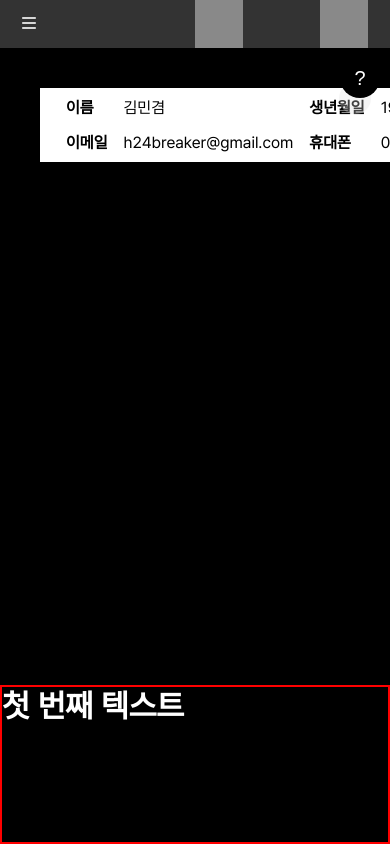
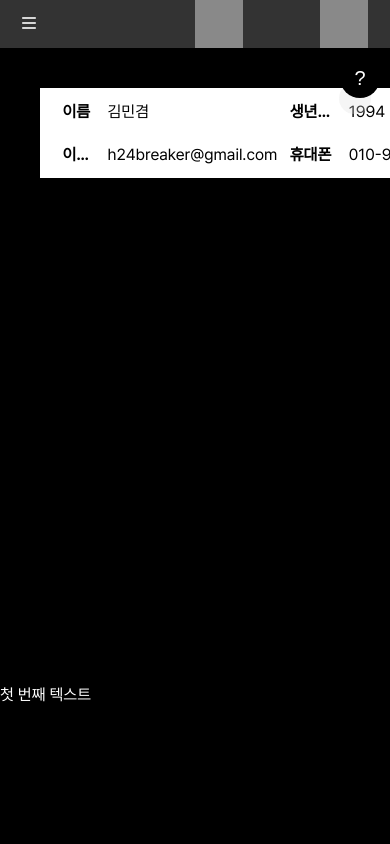
Before and after one commit to kimminkum/four-m-portfolio, a React (Create React App) app: page /MainWindow in a window 390 px wide. Shown: the top 844 px of the page. Built offline with nearby package versions, Linux system fonts and the light colour scheme; grey boxes are pictures that could not be loaded.

Commit message:
motion 2

```diff
--- a/src/components/Resume.tsx
+++ b/src/components/Resume.tsx
@@ -37,7 +37,7 @@ const Th = styled.th`
   white-space: nowrap;
   overflow: hidden;
   text-overflow: ellipsis;
-  padding: 8px;
+  padding: calc(12 / 768 * 100%) calc(8 / 768 * 100%);
   text-align: left;
 `;
 
@@ -45,7 +45,7 @@ const Td = styled.td`
   white-space: nowrap;
   overflow: hidden;
   text-overflow: ellipsis;
-  padding: 8px;
+  padding: 12px 8px;
 `;
 
 const Resume: React.FC = () => {
--- a/src/components/Window/CenterWindow.tsx
+++ b/src/components/Window/CenterWindow.tsx
@@ -54,10 +54,10 @@ const CenterWindow: React.FC<CenterWindowProps> = ({
       <AnimatePresence mode="wait">
         <MotionContainer
           key={`${currentId}-${textIndex}`}
-          initial={{ opacity: 0, y: 10 }}
-          animate={{ opacity: 1, y: 0 }}
-          exit={{ opacity: 0, y: -10 }}
-          transition={{ duration: 0.3 }}
+          initial={{ opacity: 0, y: 30, rotateZ: -2 }}
+          animate={{ opacity: 1, y: 0, rotateZ: 0 }}
+          exit={{ opacity: 0, y: -20, rotateZ: 3 }}
+          transition={{ duration: 0.6, ease: "easeInOut" }}
         >
           {currentContent.type === "image" && currentContent.src && (
             <img
--- a/src/components/Window/TextWindow.tsx
+++ b/src/components/Window/TextWindow.tsx
@@ -1,12 +1,12 @@
 // src/pages/MainWindow.tsx
-import React from "react";
+import React, { useEffect, useState } from "react";
 import styled from "styled-components";
+import { motion, AnimatePresence } from "framer-motion";
 import { textData } from "../../data/textData";
-import { motion, AnimatePresence } from "framer-motion";
 
 interface TextWindowProps {
   currentId: number;
-  textIndex: number; // ✅ textIndex 추가
+  textIndex: number;
   handleClick: () => void;
 }
 
@@ -21,7 +21,6 @@ const Container = styled.div`
   display: flex;
   align-items: center;
   justify-content: center;
-  border: 2px solid red;
   z-index: 4;
 `;
 
@@ -39,11 +38,25 @@ const TextWindow: React.FC<TextWindowProps> = ({
   textIndex,
   handleClick,
 }) => {
-  const maxTextLength = 10; // 한 번에 보여줄 최대 글자 수
+  const maxTextLength = 20; // 한 번에 보여줄 최대 글자 수
   const currentText =
     textData.find((item) => item.id === currentId)?.text || "";
   const textChunks =
     currentText.match(new RegExp(`.{1,${maxTextLength}}`, "g")) || [];
+
+  const [displayText, setDisplayText] = useState("");
+  const fullText = textChunks[textIndex] || "데이터 없음";
+
+  useEffect(() => {
+    let i = 0;
+    const interval = setInterval(() => {
+      setDisplayText(fullText.slice(0, i + 1));
+      i++;
+      if (i >= fullText.length) clearInterval(interval);
+    }, 30); // 타이핑 속도 조절
+
+    return () => clearInterval(interval);
+  }, [fullText]);
 
   return (
     <Container onClick={handleClick}>
@@ -52,10 +65,10 @@ const TextWindow: React.FC<TextWindowProps> = ({
           key={`${currentId}-${textIndex}`}
           initial={{ opacity: 0, y: 10 }}
           animate={{ opacity: 1, y: 0 }}
-          exit={{ opacity: 0, y: -10 }}
-          transition={{ duration: 0.5, ease: "easeInOut" }}
+          exit={{ opacity: 0, y: 0 }}
+          transition={{ duration: 0.4, ease: "easeOut" }}
         >
-          <h1>{textChunks[textIndex] || "데이터 없음"}</h1>
+          <p className="font-24">{displayText}</p>
         </MotionContainer>
       </AnimatePresence>
     </Container>
--- a/src/style/GlobalStyles.ts
+++ b/src/style/GlobalStyles.ts
@@ -41,6 +41,21 @@ const GlobalStyle = createGlobalStyle`
     letter-spacing: -0.02em;
     overflow: hidden;
   }
+
+  .font-16 {
+    font-size: clamp(12px, calc(16 / 768 * 100%), 16px);
+  }
+  .font-20 {
+    font-size: clamp(14px, calc(20 / 768 * 100%), 20px);
+  }
+  .font-24 {
+    font-size: clamp(16px, calc(24 / 768 * 100%), 24px);
+  }
+  .font-32 {
+    font-size: clamp(20px, calc(32 / 768 * 100%), 32px);
+  }
+
+
   .swiper{
     overflow: visible;
   }
```
Lines whose indentation alone changed are shown as unchanged.
